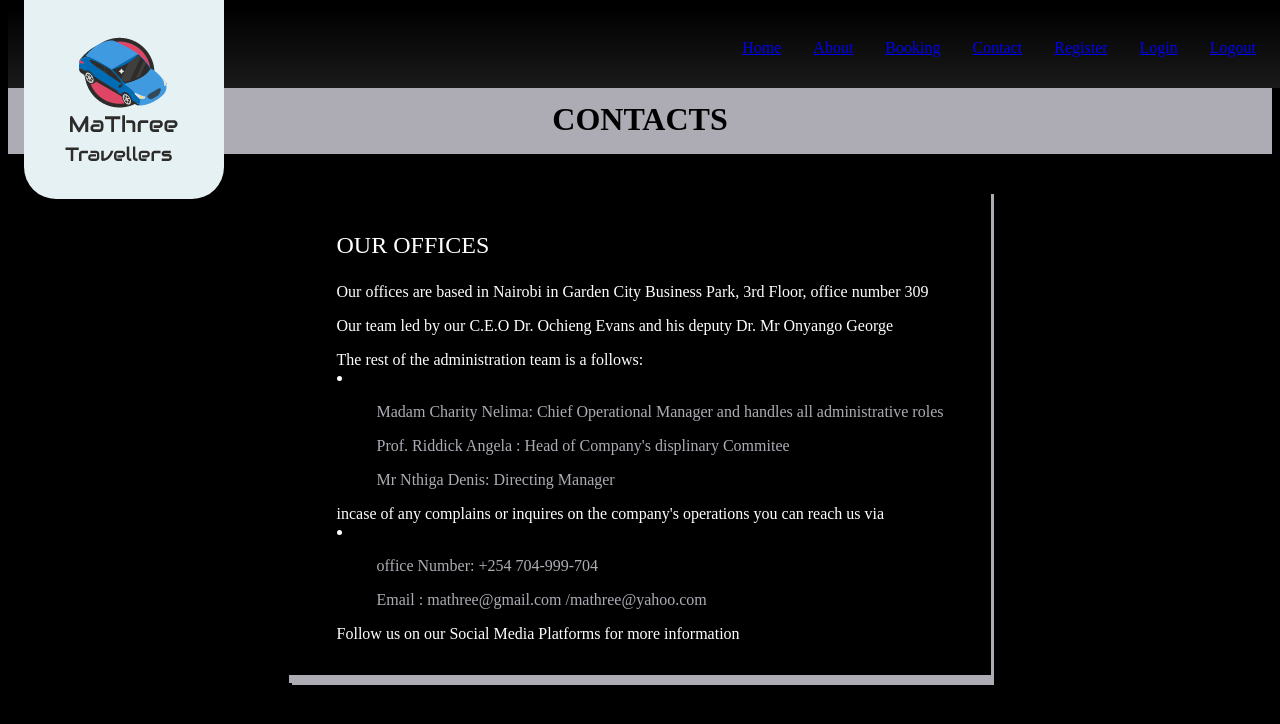
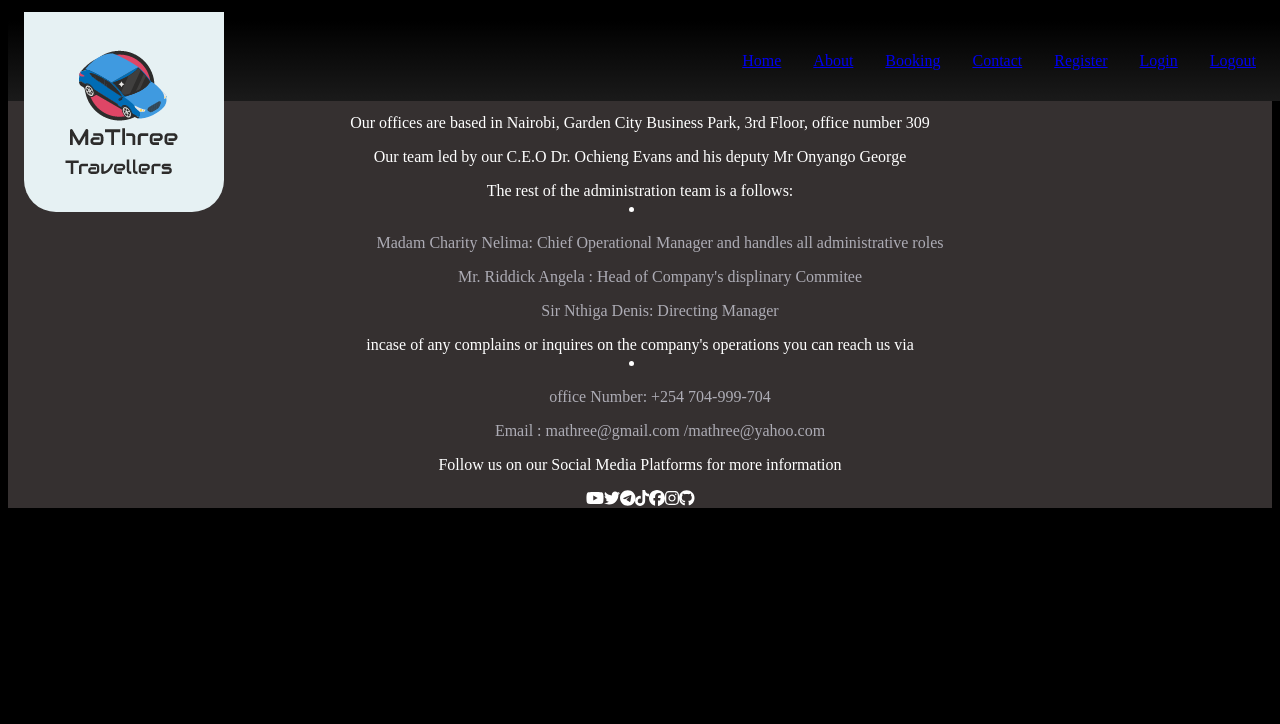
Before and after one commit to evansochieng/MaThree, a React (Create React App) app in the folder client/: page /contact in a window 1280 px wide. Shown: the top 724 px of the page. Built offline with nearby package versions, Linux system fonts and the light colour scheme.

Commit message:
contacts

```diff
--- a/client/src/components/Contact.js
+++ b/client/src/components/Contact.js
@@ -1,26 +1,28 @@
 import React from 'react'
+import {FontAwesomeIcon} from '@fortawesome/react-fontawesome'
+import {faFacebook, faGithub,faYoutube,faTelegram, faTwitter,faTiktok,faInstagram} from '@fortawesome/free-brands-svg-icons'
 
 function Contact() {
   return (
-    <div className="about-container">
-    <div className="about-layout">
-      <h1 className="about_us">CONTACTS</h1>
+    <div className="contact-container">
+    <div className="contact-layout">
+      <h1 className="contacts">CONTACTS</h1>
       <div>
-        <section className="mission_vision">
+        <section className="office-container">
 
-          <div className="mission_container">
-            <p className="mission">OUR OFFICES</p>
+          <div className="office-container">
+            <p className="offices">OUR OFFICES</p>
             <p>
-              Our offices are based in Nairobi in Garden City Business Park,
+              Our offices are based in Nairobi, Garden City Business Park,
               3rd Floor, office number 309
 
             </p>
-            <p>Our team  led by our C.E.O  Dr. Ochieng Evans and his  deputy Dr. Mr Onyango George</p>
+            <p>Our team  led by our C.E.O  Dr. Ochieng Evans and his  deputy Mr Onyango George</p>
             <p>The rest of the administration team is a follows:
               <li>
                <ul> Madam Charity Nelima: Chief Operational Manager and handles all administrative roles</ul>
-              <ul>  Prof. Riddick Angela : Head of Company's displinary Commitee</ul>
-              <ul> Mr Nthiga Denis: Directing Manager </ul>
+              <ul>  Mr. Riddick Angela : Head of Company's displinary Commitee</ul>
+              <ul> Sir Nthiga Denis: Directing Manager </ul>
               </li>
             </p>
 
@@ -41,6 +43,15 @@ function Contact() {
               </p>
           </div>
         </section>
+        <div className ="icons ">
+          <FontAwesomeIcon icon ={faYoutube}></FontAwesomeIcon>
+          <FontAwesomeIcon icon ={faTwitter}></FontAwesomeIcon>
+          <FontAwesomeIcon icon ={faTelegram}></FontAwesomeIcon>
+          <FontAwesomeIcon icon ={faTiktok}></FontAwesomeIcon>
+          <FontAwesomeIcon icon ={faFacebook}></FontAwesomeIcon>
+          <FontAwesomeIcon icon ={faInstagram}></FontAwesomeIcon>
+          <FontAwesomeIcon icon ={faGithub}></FontAwesomeIcon>
+        </div>
         </div>
         </div>
         </div>
--- a/client/src/index.css
+++ b/client/src/index.css
@@ -539,3 +539,10 @@ ul {
 .info{
   color: #000;
 }
+.contact-container{
+  background-color: rgb(53, 48, 48);
+  text-align: center;
+  justify-content: center;
+  font-size: 1em;
+
+}
--- a/package.json
+++ b/package.json
@@ -11,6 +11,10 @@
     "heroku-postbuild": "npm run clean && npm run build && npm run deploy"
   },
   "dependencies": {
+    "@fortawesome/fontawesome-svg-core": "^6.2.1",
+    "@fortawesome/free-brands-svg-icons": "^6.2.1",
+    "@fortawesome/free-solid-svg-icons": "^6.2.1",
+    "@fortawesome/react-fontawesome": "^0.2.0",
     "bootstrap": "^5.2.3",
     "react-bootstrap": "^2.7.0",
     "react-icons": "^4.7.1",
```
Also changed, not shown: 1 other file (tests, documents, lock files or other folders).
